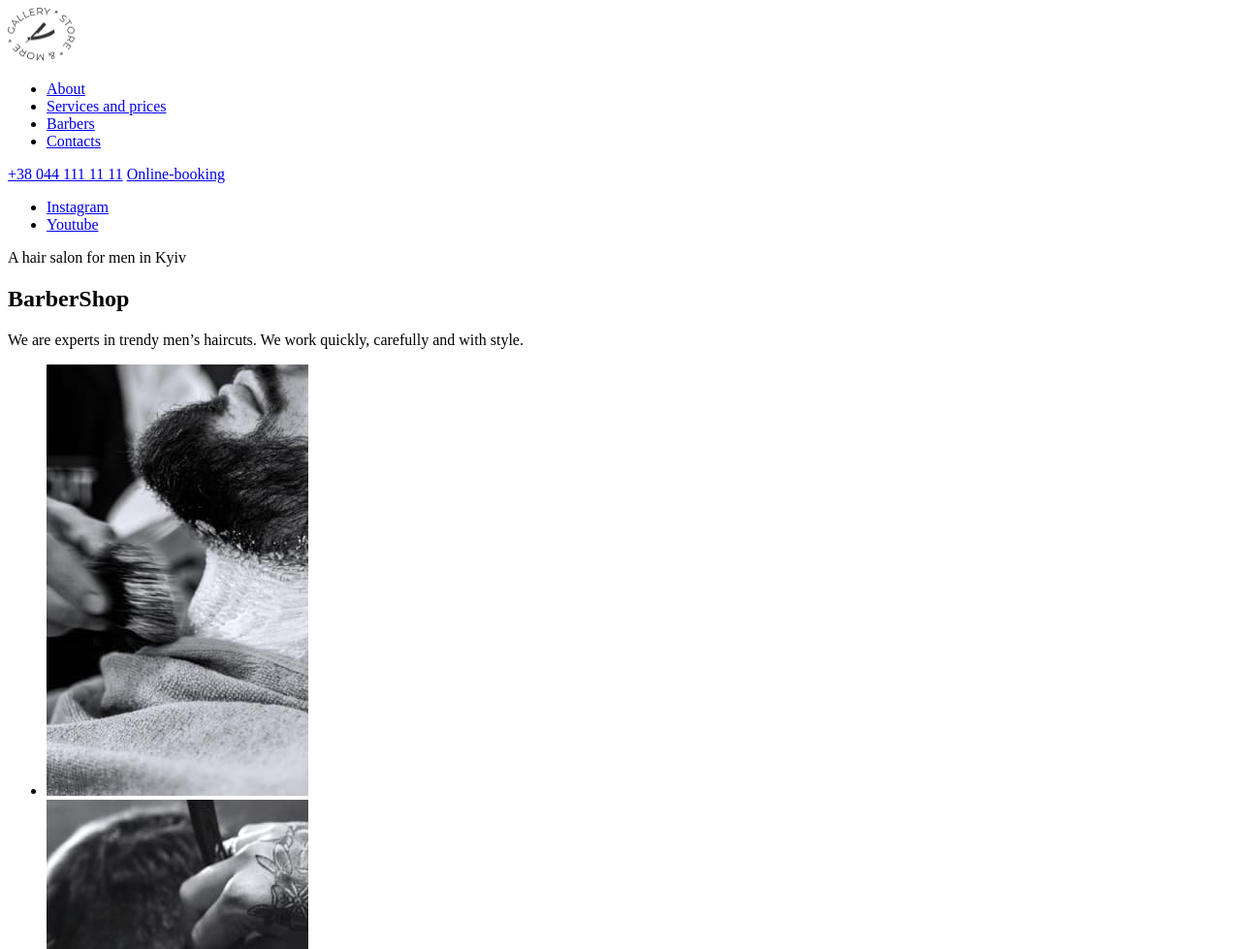
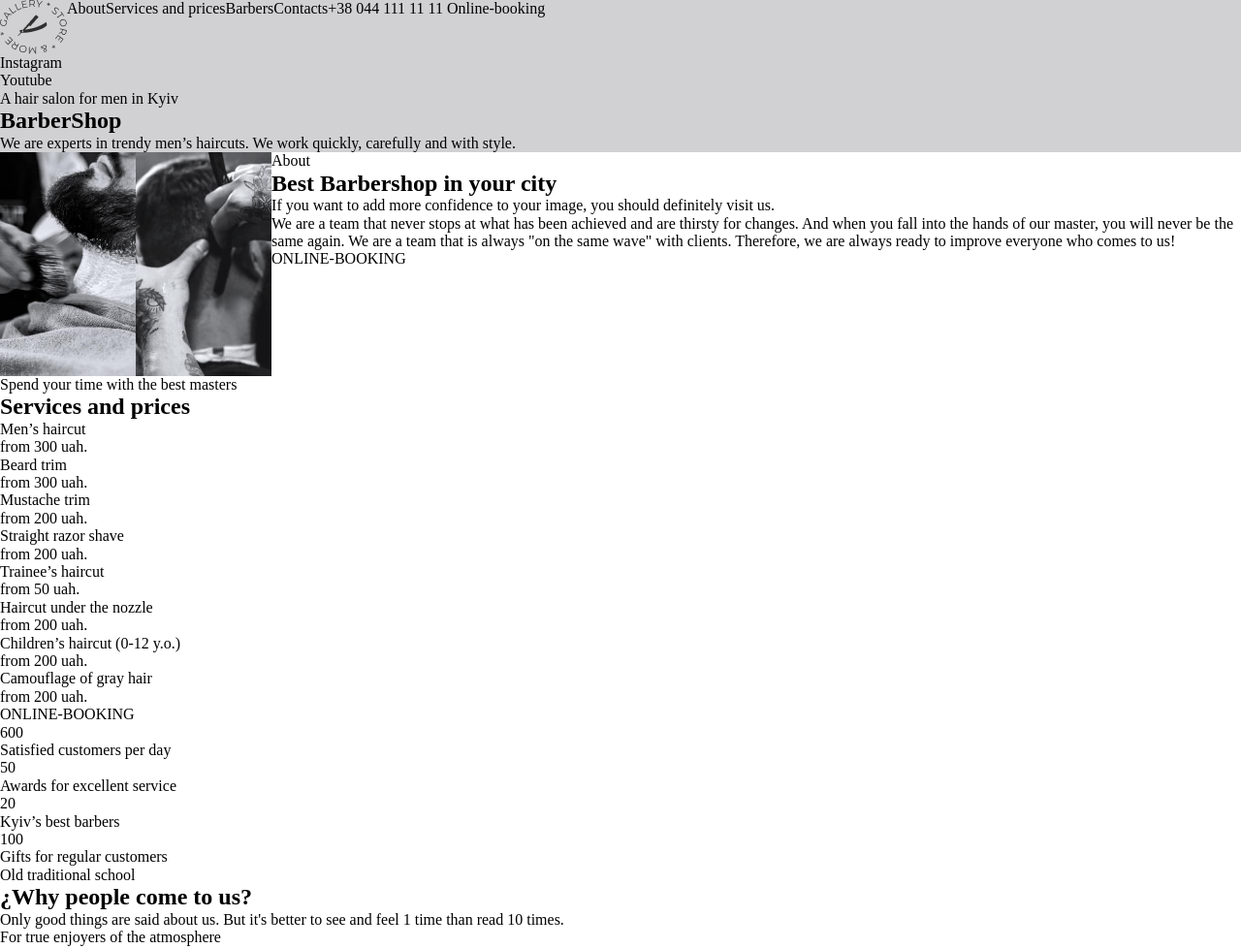
Before and after one commit to OlhaSuchok/barbershop, a plain HTML site: page index.html in a window 1280 px wide. Shown: the top 979 px of the page at 97% size. Drawn offline with nearby package versions, Linux system fonts and the light colour scheme.

Commit message:
Created classes

```diff
--- /dev/null
+++ b/css/styles.css
@@ -0,0 +1,87 @@
+
+body {
+  margin: 0;
+  color: var(--main-color);
+  font-family: var(--main-font);
+}
+
+h1,
+h2,
+h3,
+h4,
+h5,
+h6 {
+  margin: 0;
+}
+
+p {
+  margin: 0;
+}
+
+ul {
+  list-style: none;
+  padding: 0;
+  margin: 0;
+}
+
+a {
+  text-decoration: none;
+  color: inherit;
+}
+
+address {
+  font-style: normal;
+}
+
+img {
+  display: block;
+  max-width: 100%;
+  height: auto;
+}
+
+button {
+  font-family: inherit;
+  padding: 0;
+  margin: 0;
+  border: 0;
+}
+
+.hide {
+  position: absolute;
+  white-space: nowrap;
+  width: 1px;
+  height: 1px;
+  overflow: hidden;
+  border: 0;
+  padding: 0;
+  clip: rect(0 0 0 0);
+  clip-path: inset(50%);
+  margin: -1px;
+}
+
+.container {
+ display: flex;
+ text-align: center;
+
+}
+
+.list-nav {
+    display: flex;
+}
+
+.header-link {
+    display: inline-block;
+}
+
+.about {
+    display: flex;
+}
+
+.image-about .list {
+    display: flex;
+}
+
+.header,
+.hero {
+    background-color: rgba(25, 28, 38, 0.2);;
+}
--- a/index.html
+++ b/index.html
@@ -5,27 +5,34 @@
     <meta http-equiv="X-UA-Compatible" content="IE=edge">
     <meta name="viewport" content="width=device-width, initial-scale=1.0">
     <title>Document</title>
+    <link href="https://fonts.googleapis.com/css2?family=Raleway:wght@700&family=Roboto:wght@400;500;700;900&display=swap" rel="stylesheet">
+    <link rel="stylesheet" href="https://cdnjs.cloudflare.com/ajax/libs/modern-normalize/1.1.0/modern-normalize.min.css">
+    <link rel="stylesheet" href="./css/styles.css">
 </head>
 <body>
-    <header>
+    <header class="header" >
+      <div class="container">
       <a href="#" target="_blank"></a>
       <img src="./images/Logo.png" alt="" width="69" height="55">
 
-      <nav>
-        <ul>
-          <li><a href="#">About</a></li>
-          <li><a href="#">Services and prices</a></li>
-          <li><a href="#">Barbers</a></li>
-          <li><a href="#">Contacts</a></li>
+      <nav class="nav">
+        <ul class="list-nav">
+          <li><a href="#" class="header-link">About</a></li>
+          <li><a href="#" class="header-link">Services and prices</a></li>
+          <li><a href="#" class="header-link">Barbers</a></li>
+          <li><a href="#" class="header-link">Contacts</a></li>
         </ul>
       </nav>
-      <div class="">
-        <a href="tel:+380441111111">+38 044 111 11 11</a>
-        <a href="#">Online-booking</a>
+
+      <div class="auth-nav">
+        <a href="tel:+380441111111" class="header-link">+38 044 111 11 11</a>
+        <a href="#" class="header-link">Online-booking</a>
+      </div>
       </div>
     </header>
+
     <main>
-      <section>
+      <section class="hero">
         <ul>
           <li>
             <a href="#" target="_blank">Instagram</a>
@@ -43,8 +50,9 @@
         </p>
       </section>
 
-      <section>
-        <ul>
+      <section class="about">
+        <div class="image-about">
+        <ul class="list">
           <li>
             <img
               src="./images/img1.jpg"
@@ -58,6 +66,7 @@
               height="445">
           </li>
         </ul>
+        </div>
 
         <div class="">
           <p>About</p>
@@ -77,38 +86,75 @@
         </div>
       </section>
 
-      <section>
+      <section class="prices">
         <p>Spend your time with the best masters</p>
         <h2>Services and prices</h2>
 
         <div class="">
           <ul>
-            <li>Men’s haircut</li>
-            <li>Beard trim</li>
-            <li>Mustache trim</li>
-            <li>Straight razor shave</li>
+            <li class="list-elem">
+              <p class="list-item">Men’s haircut</p>
+              <p class="list-item"></p>
+              <p class="list-item">from 300 uah.</p>
+            </li>
           </ul>
 
           <ul>
-            <li>from 300 uah.</li>
-            <li>from 300 uah.</li>
-            <li>from 200 uah.</li>
-            <li>from 200 uah.</li>
-          </ul>
-        </div>
-        <div class="">
-          <ul>
-            <li>Trainee’s haircut</li>
-            <li>Haircut under the nozzle</li>
-            <li>Children’s haircut (0-12 y.o.)</li>
-            <li>Camouflage of gray hair</li>
+            <li class="list-elem">
+              <p class="list-item">Beard trim</p>
+              <p class="list-item"></p>
+              <p class="list-item">from 300 uah.</p>
+            </li>
           </ul>
 
           <ul>
-            <li>from 50 uah.</li>
-            <li>from 200 uah.</li>
-            <li>from 300 uah.</li>
-            <li>from 200 uah.</li>
+            <li class="list-elem">
+              <p class="list-item">Mustache trim</p>
+              <p class="list-item"></p>
+              <p class="list-item">from 200 uah.</p>
+            </li>
+          </ul>
+
+          <ul>
+            <li class="list-elem">
+              <p class="list-item">Straight razor shave</p>
+              <p class="list-item"></p>
+              <p class="list-item">from 200 uah.</p>
+            </li>
+          </ul>
+        </div>
+
+                <div class="list-item">
+          <ul class="items">
+            <li class="list-elem">
+              <p class="list-item">Trainee’s haircut</p>
+              <p class="list-item"></p>
+              <p class="list-item">from 50 uah.</p>
+            </li>
+          </ul>
+
+          <ul>
+            <li class="list-elem">
+              <p class="list-item">Haircut under the nozzle</p>
+              <p class="list-item"></p>
+              <p class="list-item">from 200 uah.</p>
+            </li>
+          </ul>
+
+          <ul>
+            <li class="list-elem">
+              <p class="list-item">Children’s haircut (0-12 y.o.)</p>
+              <p class="list-item"></p>
+              <p class="list-item">from 200 uah.</p>
+            </li>
+          </ul>
+
+          <ul>
+            <li class="list-elem">
+              <p class="list-item">Camouflage of gray hair</p>
+              <p class="list-item"></p>
+              <p class="list-item">from 200 uah.</p>
+            </li>
           </ul>
         </div>
 
```
Also changed, not shown: 1 other file.
